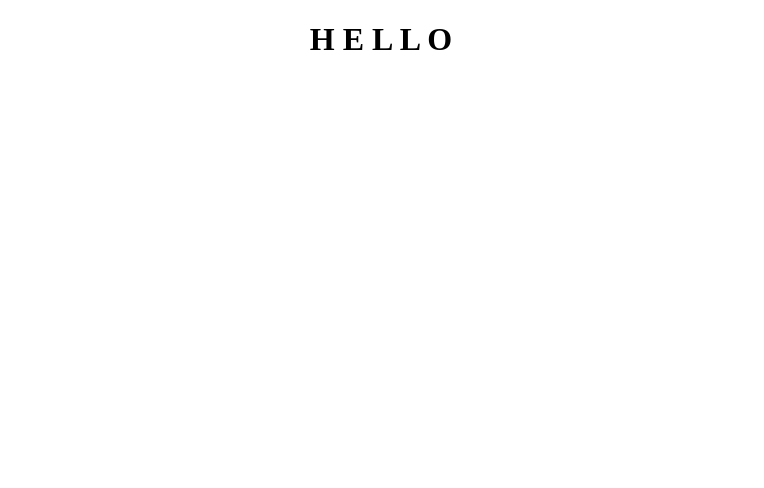
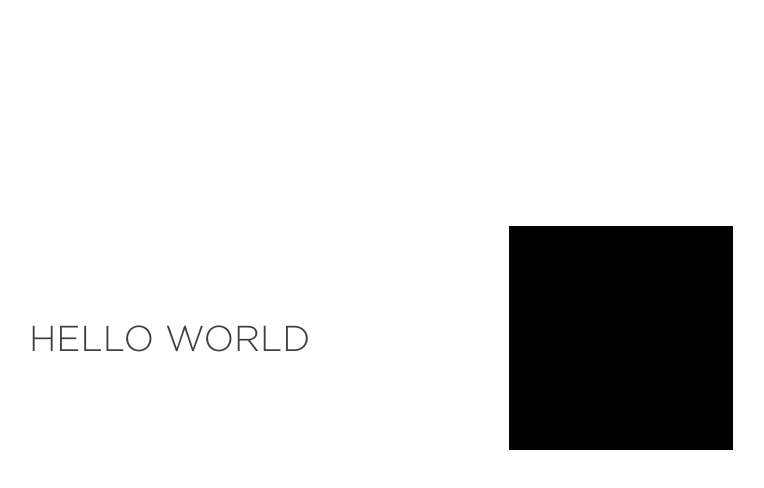
Before and after one commit to VasilTap/VasilTap.github.io, a plain HTML site: page index.html in a window 1280 px wide. Shown: the whole page, without its empty margins (259-1023 px from the left). Drawn offline with Linux system fonts and the light colour scheme.

Commit message:
init commit

```diff
--- /dev/null
+++ b/css/main.css
@@ -0,0 +1 @@
+@font-face {font-family: Gotham; src: url(../fonts/Gotham-Bk.otf);}
--- /dev/null
+++ b/css/style.css
@@ -0,0 +1,26 @@
+@font-face {font-family: GothamProReg; src: url(../fonts/GothaProReg.otf);}
+@font-face {font-family: GothamProLight; src: url(../fonts/GothaProLig.otf);}
+
+
+
+article{
+	font-size: 36px;
+	color: #3d4044;
+	font-family: GothamProLight;
+	float: center;
+	padding-top: 316px;
+	padding-left: 280px;
+
+}
+
+#box{
+	margin-top: 218px;
+	margin-right: 280px;
+	height: 224px;
+	width: 224px;
+	background-color: black;
+	float: right;
+}
+486
+388
+486
--- a/index.html
+++ b/index.html
@@ -2,9 +2,14 @@
 <html lang="en">
 <head>
 	<meta charset="UTF-8">
-	<title>Document</title>
+	<title>Vasil</title>
+	<link rel="stylesheet" type="text/css" href="css/style.css">
+
 </head>
 <body>
-	<h1><b><center>H E L L O</center></b></h1>
+
+	<div id="box"></div>
+	<article>HELLO WORLD</article>
+
 </body>
 </html>
```
Also changed, not shown: fonts/GothaProLig.otf (added), fonts/GothaProReg.otf (added), fonts/Gotham-Bk.otf (added).
